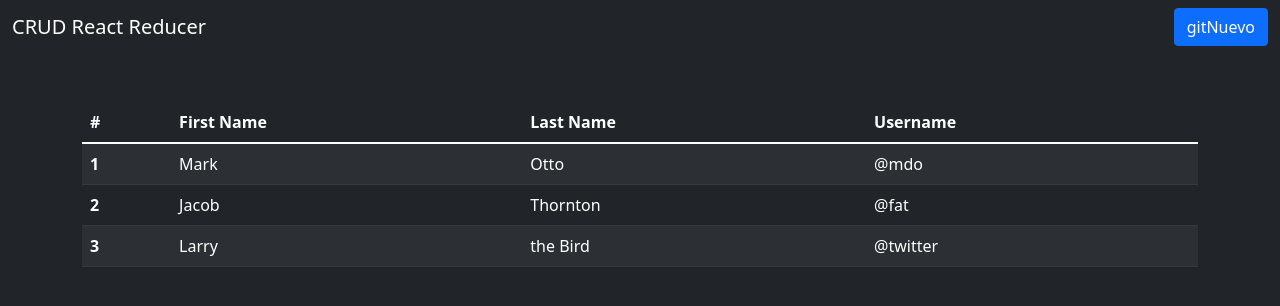
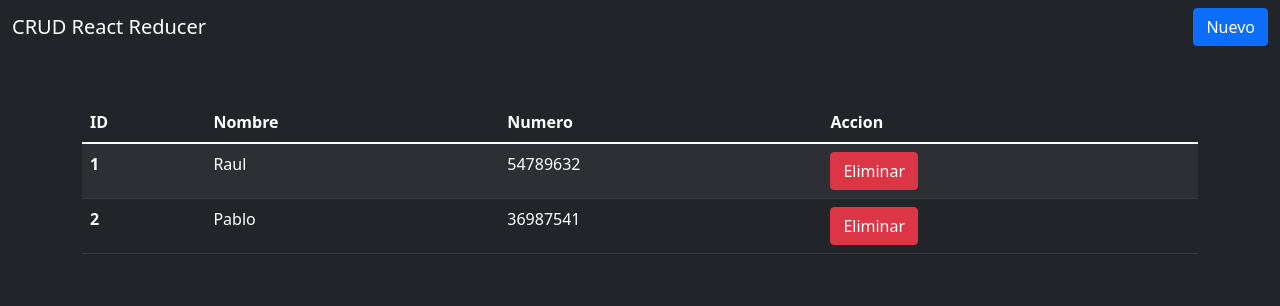
Before and after one commit to Pablo-Gallina/CRUD-react-reducer, a React (Create React App) app: page / in a window 1280 px wide. Shown: the top 306 px of the page. Built offline with nearby package versions, Linux system fonts and the light colour scheme.

Commit message:
Formulario y tabla, con datos de la app

```diff
--- a/src/App.js
+++ b/src/App.js
@@ -3,10 +3,22 @@ import Navbar from './Components/Navbar/Navbar'
 import Table from './Components/Table/Table'
 
 const App = () => {
+  const contactos = [
+    {
+      id: "asdfasdf",
+      nombre: "Raul",
+      numero: "54789632"
+    },
+    {
+      id: "Aoiu5",
+      nombre: "Pablo",
+      numero: "36987541"
+    }
+  ]
   return (
     <>
       <Navbar />
-      <Table />
+      <Table contactos={contactos} />
     </>
   )
 }
--- a/src/Components/Form/Form.jsx
+++ b/src/Components/Form/Form.jsx
@@ -4,55 +4,14 @@ const Form = () => {
     return (
         <div className="container">
             <form className="row g-3">
-                <div className="col-md-6">
-                    <label htmlFor="inputEmail4" className="form-label">Email</label>
-                    <input type="email" className="form-control" id="inputEmail4" />
+                <div className="col-md-12">
+                    <label htmlFor="nombre" className="form-label">Nombre</label>
+                    <input type="text" className="form-control" id="nombre" />
                 </div>
 
-                <div className="col-md-6">
-                    <label htmlFor="inputPassword4" className="form-label">Password</label>
-                    <input type="password" className="form-control" id="inputPassword4" />
-                </div>
-
-                <div className="col-12">
-                    <label htmlFor="inputAddress" className="form-label">Address</label>
-                    <input type="text" className="form-control" id="inputAddress" placeholder="1234 Main St" />
-                </div>
-
-                <div className="col-12">
-                    <label htmlFor="inputAddress2" className="form-label">Address 2</label>
-                    <input type="text" className="form-control" id="inputAddress2" placeholder="Apartment, studio, or floor" />
-                </div>
-
-                <div className="col-md-6">
-                    <label htmlFor="inputCity" className="form-label">City</label>
-                    <input type="text" className="form-control" id="inputCity" />
-                </div>
-
-                <div className="col-md-4">
-                    <label htmlFor="inputState" className="form-label">State</label>
-                    <select id="inputState" className="form-select">
-                        <option selected>Choose...</option>
-                        <option>...</option>
-                    </select>
-                </div>
-
-                <div className="col-md-2">
-                    <label htmlFor="inputZip" className="form-label">Zip</label>
-                    <input type="text" className="form-control" id="inputZip" />
-                </div>
-
-                <div className="col-12">
-                    <div className="form-check">
-                        <input className="form-check-input" type="checkbox" id="gridCheck" />
-                        <label className="form-check-label" htmlFor="gridCheck">
-                        Check me out
-                        </label>
-                    </div>
-                </div>
-
-                <div className="col-12">
-                    <button type="submit" className="btn btn-primary">Sign in</button>
+                <div className="col-md-12 mb-4">
+                    <label htmlFor="numero" className="form-label">Numero</label>
+                    <input type="number" className="form-control" id="numero" />
                 </div>
             </form>
         </div>
--- a/src/Components/Modal/Modal.jsx
+++ b/src/Components/Modal/Modal.jsx
@@ -5,7 +5,7 @@ const Modal = ({body}) => {
         <div>
             {/* Button trigger modal */}
             <button type="button" className="btn btn-primary" data-bs-toggle="modal" data-bs-target="#exampleModal">
-                gitNuevo
+                Nuevo
             </button>
             {/* Modal */}
             <div className="modal fade" id="exampleModal" tabIndex={-1} aria-labelledby="exampleModalLabel" aria-hidden="true">
@@ -19,8 +19,8 @@ const Modal = ({body}) => {
                     {body}
                 </div>
                 <div className="modal-footer">
-                    <button type="button" className="btn btn-secondary" data-bs-dismiss="modal">Close</button>
-                    <button type="button" className="btn btn-primary">Save changes</button>
+                    <button type="button" className="btn btn-secondary" data-bs-dismiss="modal">Cancelar</button>
+                    <button type="button" className="btn btn-primary" data-bs-dismiss="modal">Agregar</button>
                 </div>
                 </div>
             </div>
--- a/src/Components/Table/Table.jsx
+++ b/src/Components/Table/Table.jsx
@@ -1,37 +1,29 @@
 import React from 'react'
 import PropTypes from 'prop-types'
+import Button from '../Button/Button'
 
-const Table = props => {
+const Table = ({ contactos = [] }) => {
     return (
         <div className="container">
             <table className="table table-dark table-striped">
                 <thead>
                     <tr>
-                        <th>#</th>
-                        <th>First Name</th>
-                        <th>Last Name</th>
-                        <th>Username</th>
+                        <th>ID</th>
+                        <th>Nombre</th>
+                        <th>Numero</th>
+                        <th>Accion</th>
                     </tr>
                 </thead>
                 <tbody>
-                    <tr>
-                        <th scope="row">1</th>
-                        <td>Mark</td>
-                        <td>Otto</td>
-                        <td>@mdo</td>
-                    </tr>
-                    <tr>
-                        <th scope="row">2</th>
-                        <td>Jacob</td>
-                        <td>Thornton</td>
-                        <td>@fat</td>
-                    </tr>
-                    <tr>
-                        <th scope="row">3</th>
-                        <td>Larry</td>
-                        <td>the Bird</td>
-                        <td>@twitter</td>
-                    </tr>
+                    {
+                        contactos.map( ( contacto, index ) =><tr key={contacto.id}>
+                                            <th scope="row">{index +1}</th>
+                                            <td>{ contacto.nombre }</td>
+                                            <td>{ contacto.numero }</td>
+                                            <td> <Button btnStyle="danger" textButton="Eliminar" /> </td>
+                                        </tr>)
+                    }
+
                 </tbody>
             </table>
       </div>
```
